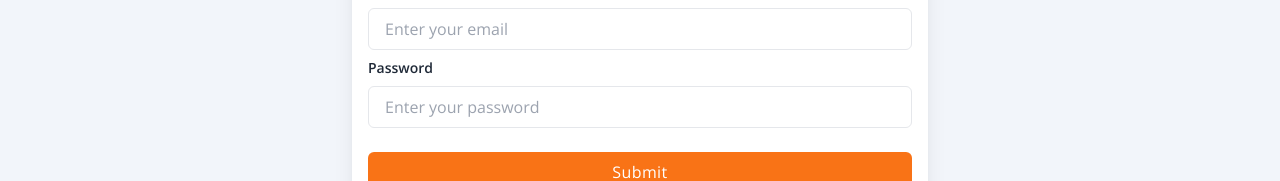
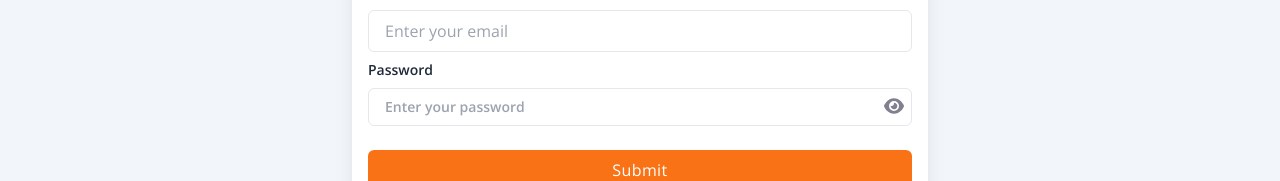
Before and after one commit to saatviknagpal/CipherSchools-ProfileClone, a React (Create React App) app in the folder client/: page /login in a window 1280 px wide. Shown: the part 466-647 px from the top of the page. Built offline with nearby package versions, Linux system fonts and the light colour scheme.

Commit message:
visibility added to login password

```diff
--- a/client/src/components/Login.js
+++ b/client/src/components/Login.js
@@ -1,3 +1,5 @@
+import { faEye, faEyeSlash } from "@fortawesome/free-solid-svg-icons";
+import { FontAwesomeIcon } from "@fortawesome/react-fontawesome";
 import axios from "axios";
 import React, { useEffect, useState } from "react";
 import { useNavigate } from "react-router-dom";
@@ -6,6 +8,7 @@ import logo from "../assets/Cipherschools_Logo.png";
 
 export default function Login() {
   const [formData, setFormData] = useState({});
+  const [toggle, setToggle] = useState(false);
 
   const navigate = useNavigate();
 
@@ -63,6 +66,7 @@ export default function Login() {
           <form className="mt-6" onSubmit={handleSubmit}>
             <div className="flex justify-center items-center">
               <button
+                type="button"
                 className="bg-orange-400 text-white px-4 py-2 rounded-full"
                 onClick={() =>
                   setFormData({
@@ -94,12 +98,11 @@ export default function Login() {
             <div className="mb-2">
               <label
                 htmlFor="password"
-                className="block text-sm font-semibold text-gray-800"
+                className="block text-sm font-semibold text-gray-800 relative"
               >
                 Password
-              </label>
                 <input
-                type="password"
+                  type={toggle ? "text" : "password"}
                   className="block w-full px-4 py-2 mt-2 text-orange-500 bg-white border rounded-md focus:border-orange-400 focus:ring-red-400 focus:outline-none focus:ring focus:ring-opacity-40"
                   name="password"
                   value={formData.password}
@@ -107,6 +110,12 @@ export default function Login() {
                   onChange={handleChange}
                   required
                 />
+                <FontAwesomeIcon
+                  icon={toggle ? faEyeSlash : faEye}
+                  onClick={() => setToggle(!toggle)}
+                  className="absolute top-9 w-5 h-5 rounded-full right-2 cursor-pointer text-[#808090]"
+                />
+              </label>
             </div>
 
             <div className="mt-6">
```
Lines whose indentation alone changed are shown as unchanged.
